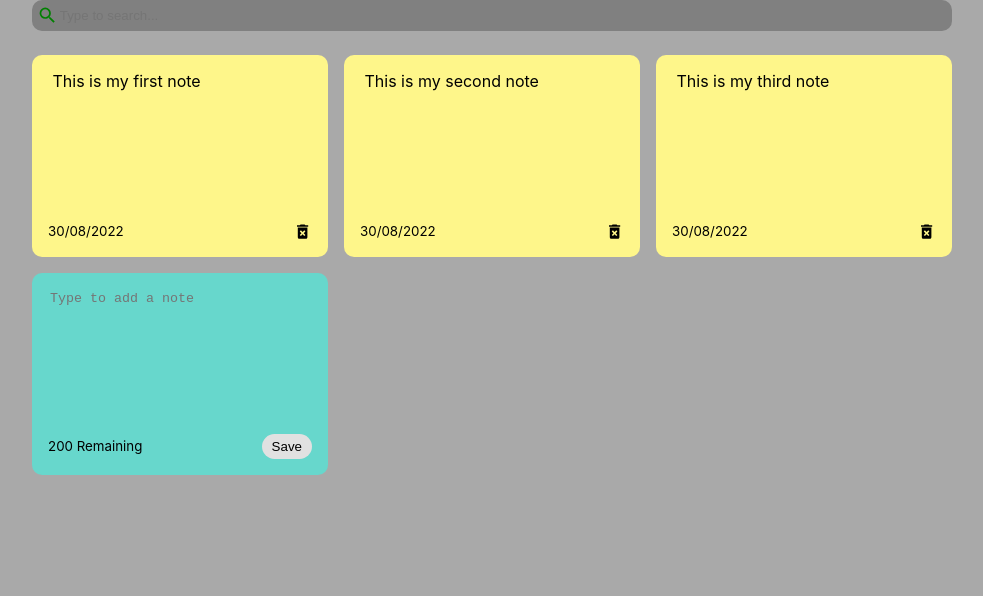
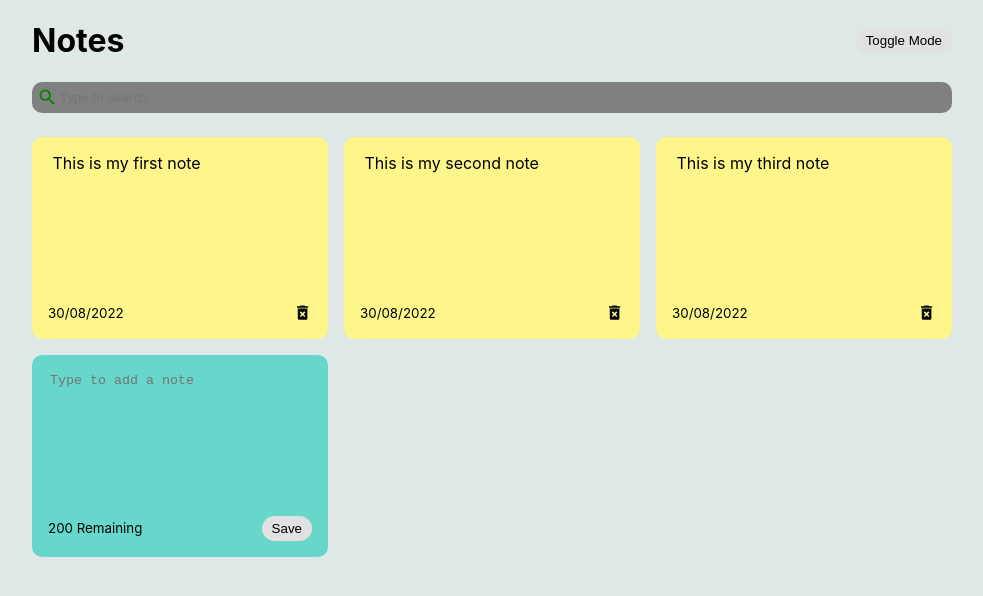
Before and after one commit to aneesh072/note-taking-React, a React (Create React App) app: page / in a window 1280 px wide. Shown: the top 596 px of the page, without its empty margins (148-1131 px from the left). Built offline with nearby package versions, Linux system fonts and the light colour scheme.

Commit message:
dark mode added

```diff
--- a/src/App.js
+++ b/src/App.js
@@ -2,6 +2,7 @@
 import { nanoid } from 'nanoid';
 import NotesList from './components/NotesList';
 import Search from './components/Search';
+import Header from './components/Header';
 
 const App = () => {
   const [notes, setNotes] = useState([
@@ -24,6 +25,8 @@
 
   const [searchText, setSearchText] = useState('');
 
+  const [darkMode, setDarkMode] = useState(false);
+
   const addNote = (text) => {
     const date = new Date();
     const newNote = {
@@ -40,7 +43,9 @@
     setNotes(newNotes);
   };
   return (
+    <div className={`${darkMode && 'dark-mode'}`}>
       <div className="container">
+        <Header handleToggleDarkMode={setDarkMode} />
         <Search handleSearchNote={setSearchText} />
         <NotesList
           notes={notes.filter((note) =>
@@ -50,6 +55,7 @@
           handleDeleteNote={deleteNote}
         />
       </div>
+    </div>
   );
 };
 
--- /dev/null
+++ b/src/components/Header.jsx
@@ -0,0 +1,20 @@
+import React from 'react';
+
+const Header = ({ handleToggleDarkMode }) => {
+  return (
+    <div className="header">
+      <h1> Notes</h1>
+      <button
+        onClick={() =>
+          handleToggleDarkMode((previousDarkMode) => !previousDarkMode)
+        }
+        className="save"
+      >
+        {' '}
+        Toggle Mode
+      </button>
+    </div>
+  );
+};
+
+export default Header;
--- a/src/index.css
+++ b/src/index.css
@@ -5,12 +5,26 @@
     sans-serif;
   -webkit-font-smoothing: antialiased;
   -moz-osx-font-smoothing: grayscale;
-  background-color: darkgray;
+  background-color: #dee9e7;
 }
 
 code {
   font-family: source-code-pro, Menlo, Monaco, Consolas, 'Courier New',
     monospace;
+}
+
+.header {
+  display: flex;
+  align-items: center;
+  justify-content: space-between;
+}
+
+.dark-mode {
+  background-color: black;
+}
+
+.dark-mode h1 {
+  color: white;
 }
 
 .container {
@@ -19,6 +33,7 @@
   margin-left: auto;
   padding-left: 15px;
   padding-right: 15px;
+  min-height: 100vh;
 }
 
 .notes-list {
```
Lines whose indentation alone changed are shown as unchanged.
